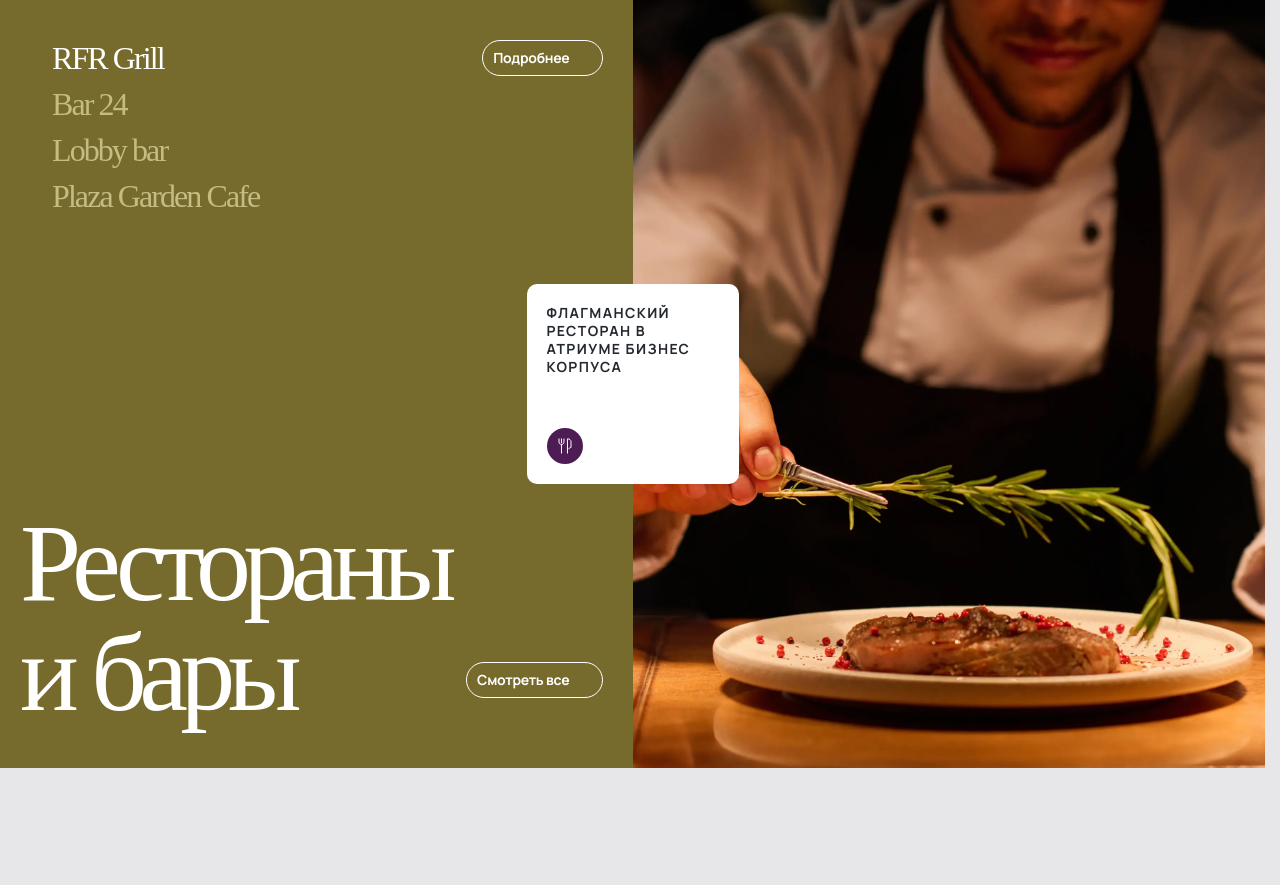
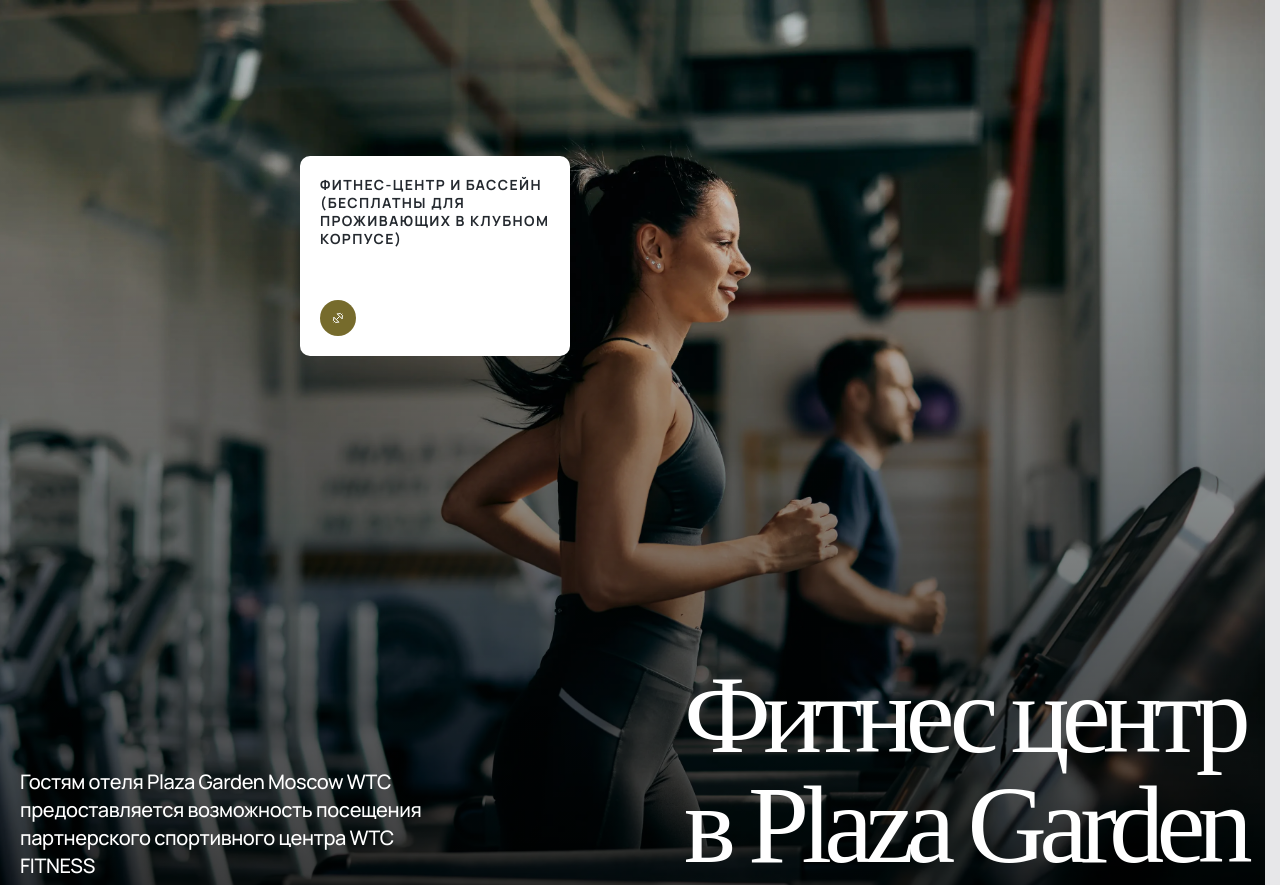
Before and after one commit to ArtemSafin-WebDev/plaza-garden, a website built with Vite: page index.html in a window 1280 px wide. Shown: the top 885 px of the page. Built offline with nearby package versions, Linux system fonts and the light colour scheme; files whose address does not match are found by name.

Commit message:
Блок фитнес

```diff
--- a/index.html
+++ b/index.html
@@ -8,6 +8,7 @@
 <body>
 
   <main class="page-main">
+    {{> fitness }}
     {{> restaurants }}
     {{> events }}
     {{> special }}
--- /dev/null
+++ b/partials/fitness.html
@@ -0,0 +1,29 @@
+<section class="fitness">
+    <div class="fitness__bg">
+        <img src="/images/fitness.webp" alt="" class="fitness__bg-image">
+    </div>
+    <div class="fitness__content">
+        <div class="fitness__card">
+            <div class="fitness__card-title">
+                фитнес-центр и бассейн (бесплатны для проживающих
+                в клубном корпусе)
+            </div>
+            <div class="fitness__card-icon">
+                <img src="/images/fitness-icon.svg" alt="">
+            </div>
+            <svg width="12" height="12" aria-hidden="true">
+                <use xlink:href="#diamond"></use>
+            </svg>
+        </div>
+        <div class="fitness__bottom-row">
+            <div class="fitness__text">
+                Гостям отеля Plaza Garden Moscow WTC предоставляется возможность посещения партнерского спортивного
+                центра WTC FITNESS
+            </div>
+            <h2 class="h1 fitness__heading">
+                Фитнес центр<br>
+                в Plaza Garden
+            </h2>
+        </div>
+    </div>
+</section>
--- /dev/null
+++ b/src/scss/sections/_fitness.scss
@@ -0,0 +1,246 @@
+@use "../utils";
+@use "../media";
+
+.fitness {
+  @include utils.blockWrapper;
+  position: relative;
+  z-index: 6;
+  color: white;
+}
+
+.fitness__content {
+  @include utils.blockContent;
+  display: flex;
+  flex-direction: column;
+  padding: 4rem 0;
+  min-height: 126.4rem;
+
+  @include media.breakpoint(laptop) {
+    padding: 2rem 0;
+    min-height: 90rem;
+  }
+
+  @include media.breakpoint(small-tablet) {
+    min-height: 102.4rem;
+    padding: 6rem 0;
+  }
+
+  @include media.breakpoint(mobile) {
+    min-height: 80rem;
+    padding: 6rem 0;
+    justify-content: flex-end;
+  }
+}
+
+.fitness__bg {
+  position: absolute;
+  inset: 0;
+  z-index: -1;
+
+  &::before {
+    content: "";
+    position: absolute;
+    inset: 0;
+    background-color: rgba(0, 0, 0, 0.2);
+    z-index: 1;
+  }
+
+  &::after {
+    content: "";
+    position: absolute;
+    left: 0;
+    bottom: 0;
+    right: 0;
+    z-index: 2;
+    background: linear-gradient(
+      to top,
+      rgba(0, 0, 0, 0.7) 0%,
+      rgba(0, 0, 0, 0) 100%
+    );
+    height: 82%;
+  }
+}
+
+.fitness__bg-image {
+  position: absolute;
+  left: 0;
+  top: 0;
+  width: 100%;
+  height: 100%;
+  object-fit: cover;
+  object-position: center top;
+  @include media.breakpoint(small-tablet) {
+    object-position: 35% top;
+  }
+
+  @include media.breakpoint(mobile) {
+    object-position: 45% top;
+  }
+}
+
+.fitness__bottom-row {
+  display: flex;
+  align-items: flex-end;
+  justify-content: space-between;
+  gap: 2rem;
+  margin-top: auto;
+
+  @include media.breakpoint(small-tablet) {
+    flex-direction: column;
+    align-items: flex-start;
+    justify-content: flex-start;
+    gap: 1rem;
+  }
+
+  @include media.breakpoint(mobile) {
+    align-items: stretch;
+    margin: 0;
+  }
+}
+
+.fitness__text {
+  font-size: 2rem;
+  font-style: normal;
+  font-weight: 500;
+  line-height: 2.8rem;
+  letter-spacing: -0.04rem;
+  max-width: 60.5rem;
+
+  @include media.breakpoint(laptop) {
+    max-width: 45rem;
+  }
+
+  @include media.breakpoint(small-tablet) {
+    font-size: 1.6rem;
+    font-style: normal;
+    font-weight: 500;
+    line-height: 2.2rem;
+    letter-spacing: -0.032rem;
+    max-width: 64rem;
+  }
+
+  @include media.breakpoint(mobile) {
+    font-size: 1.4rem;
+    font-style: normal;
+    font-weight: 500;
+    line-height: normal;
+    letter-spacing: -0.028rem;
+    max-width: none;
+  }
+}
+
+.fitness__heading {
+  margin-left: auto;
+
+  @include media.breakpoint(small-tablet) {
+    margin: 0;
+    order: -10;
+  }
+}
+
+.fitness__card {
+  width: 38rem;
+  min-height: 28rem;
+  border-radius: 1rem;
+  background: white;
+  display: flex;
+  flex-direction: column;
+  padding: 2rem;
+  color: var(--dark-text);
+  position: relative;
+  margin-top: 16rem;
+  margin-left: 38rem;
+
+  & > svg {
+    position: absolute;
+    left: 100%;
+    top: 100%;
+    width: 1.8rem;
+    height: 1.8rem;
+    fill: white;
+    pointer-events: none;
+  }
+
+  @include media.breakpoint(laptop) {
+    width: 27rem;
+    min-height: 20rem;
+    margin-top: 13.6rem;
+    margin-left: 28rem;
+  }
+
+  @include media.breakpoint(small-tablet) {
+    width: 16.4rem;
+    min-height: 13.8rem;
+    padding: 1rem;
+    margin-top: 19rem;
+    margin-left: 13rem;
+    padding: 1rem;
+  }
+
+  @include media.breakpoint(mobile) {
+    margin: auto;
+    margin-bottom: 6rem;
+    margin-right: 1.8rem;
+  }
+}
+
+.fitness__card-title {
+  font-size: 2rem;
+  font-style: normal;
+  font-weight: 700;
+  line-height: 2.4rem;
+  letter-spacing: 0.2rem;
+  text-transform: uppercase;
+
+  @include media.breakpoint(laptop) {
+    font-size: 1.4rem;
+    font-style: normal;
+    font-weight: 700;
+    line-height: 1.8rem;
+    letter-spacing: 0.14rem;
+    text-transform: uppercase;
+  }
+
+  @include media.breakpoint(small-tablet) {
+    font-size: 1rem;
+    font-style: normal;
+    font-weight: 700;
+    line-height: 1.2rem;
+    letter-spacing: 0.1rem;
+    text-transform: uppercase;
+  }
+}
+
+.fitness__card-icon {
+  width: 4.8rem;
+  height: 4.8rem;
+  display: grid;
+  place-items: center;
+  border-radius: 50%;
+  background-color: #766b2c;
+  margin-top: auto;
+
+  @include media.breakpoint(laptop) {
+    width: 3.6rem;
+    height: 3.6rem;
+  }
+
+  @include media.breakpoint(small-tablet) {
+    width: 3rem;
+    height: 3rem;
+  }
+  img {
+    width: 3.6rem;
+    height: 3.6rem;
+    object-fit: contain;
+    @include media.breakpoint(laptop) {
+      width: 2.4rem;
+      height: 2.4rem;
+    }
+
+    @include media.breakpoint(small-tablet) {
+      width: 2rem;
+      height: 2rem;
+    }
+  }
+}
--- a/src/scss/sections/_restaurants.scss
+++ b/src/scss/sections/_restaurants.scss
@@ -423,11 +423,11 @@
     height: 3rem;
   }
 
-  svg,
   img {
     width: 3.6rem;
     height: 3.6rem;
-    fill: white;
+    object-fit: contain;
+
     @include media.breakpoint(laptop) {
       width: 2.4rem;
       height: 2.4rem;
--- a/src/scss/style.scss
+++ b/src/scss/style.scss
@@ -9,3 +9,4 @@
 @use "sections/special";
 @use "sections/events";
 @use "sections/restaurants";
+@use "sections/fitness";
```
Also changed, not shown: public/images/fitness-icon.svg (added), public/images/fitness.webp (added).
